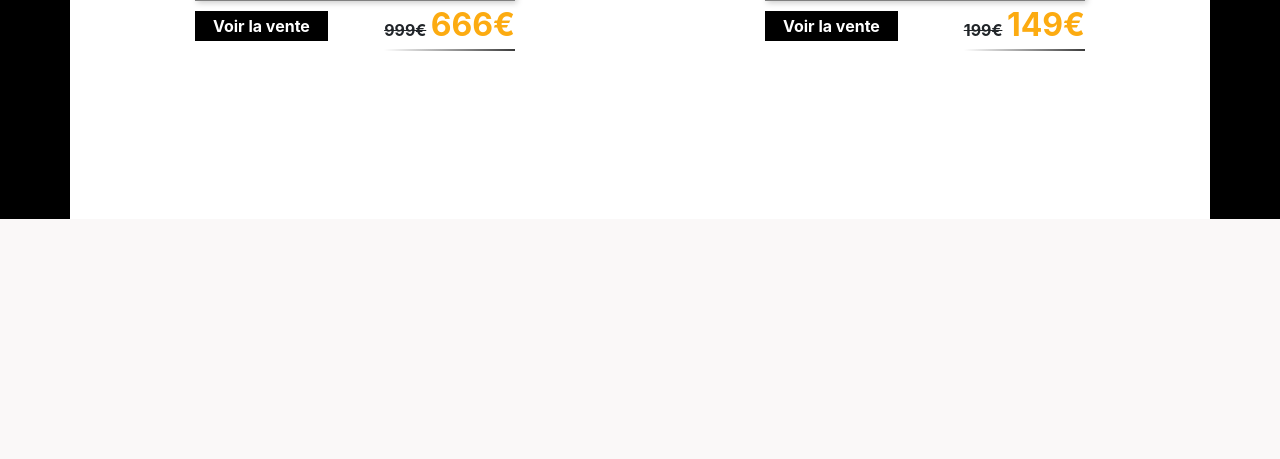
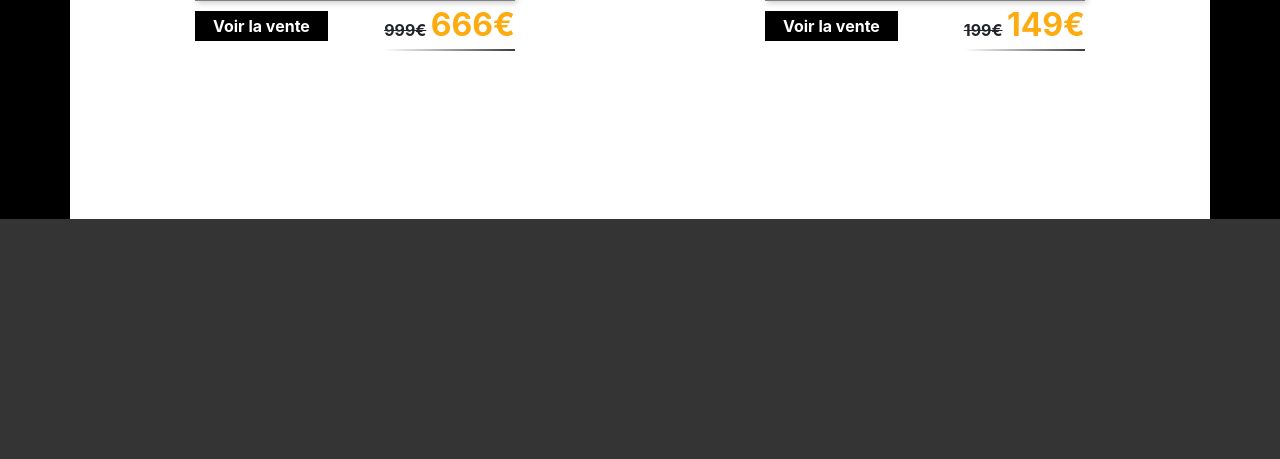
Before and after one commit to MushkyQT/Exercises-IRFA, a PHP site: page / in a window 1280 px wide. Shown: the part 1259-1718 px from the top of the page. Before the commit the page ends 1478 px from the top, so only its background shows below. Run offline with PHP 8.4, Linux system fonts and the light colour scheme; some libraries are stand-ins or nearby versions.

Commit message:
Push pour 17h

```diff
--- a/Pirerre_JS/09-21-20_controle/css/style.css
+++ b/Pirerre_JS/09-21-20_controle/css/style.css
@@ -157,3 +157,11 @@
     margin-top: auto;
     margin-bottom: auto;
 }
+
+/* End body styles */
+
+/* Footer styles */
+#footer {
+    background-color: #343434;
+    height: 30vh;
+}
--- a/Pirerre_JS/09-21-20_controle/index.html
+++ b/Pirerre_JS/09-21-20_controle/index.html
@@ -111,6 +111,9 @@
                 </div>
             </div>
         </div>
+        <div class="container-fluid" id="footer">
+            <div class="container"></div>
+        </div>
         <script src="https://cdnjs.cloudflare.com/ajax/libs/jquery/3.3.1/jquery.slim.min.js"></script>
         <script src="https://cdnjs.cloudflare.com/ajax/libs/popper.js/1.13.0/umd/popper.min.js"></script>
         <script src="https://cdnjs.cloudflare.com/ajax/libs/twitter-bootstrap/4.1.3/js/bootstrap.min.js"></script>
```
